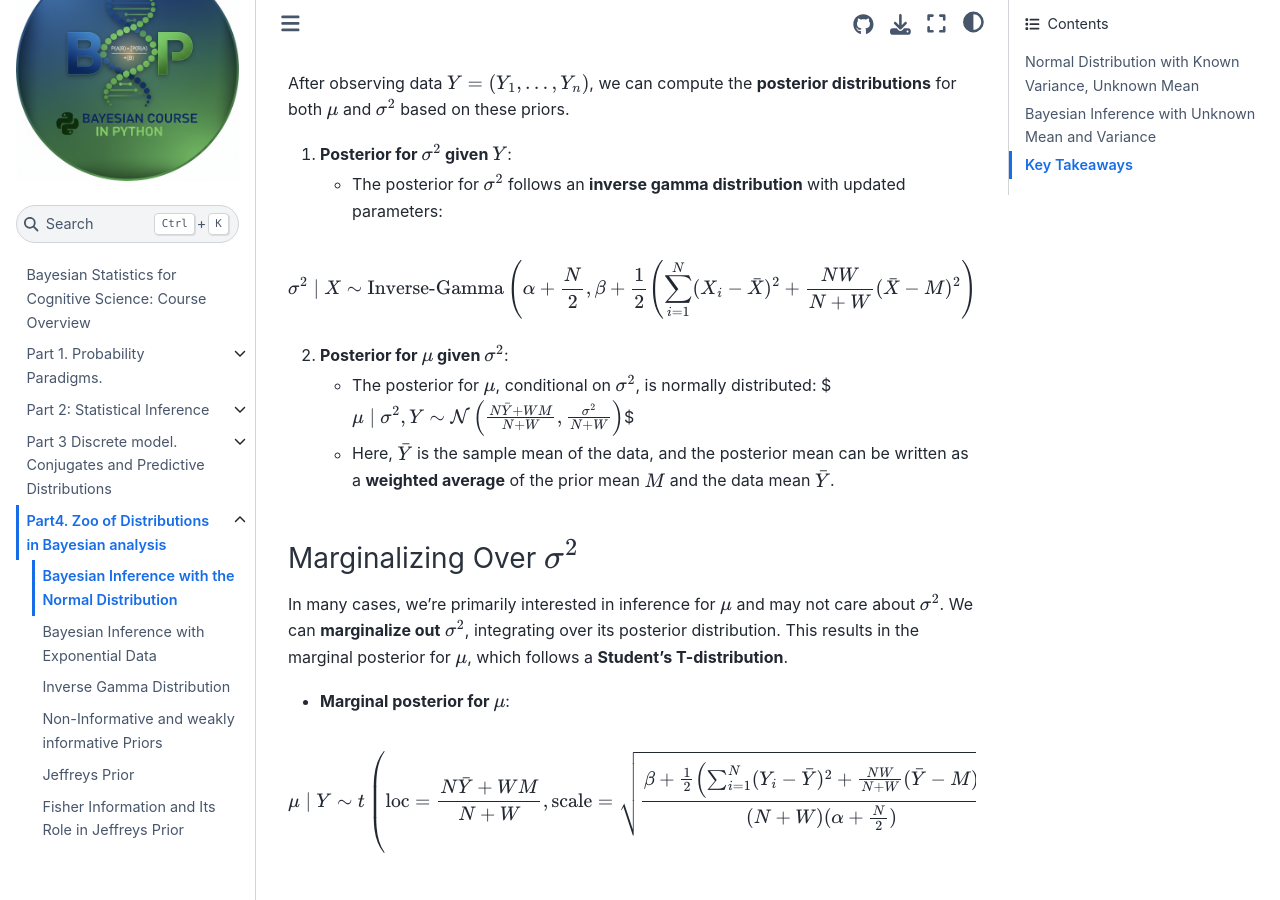
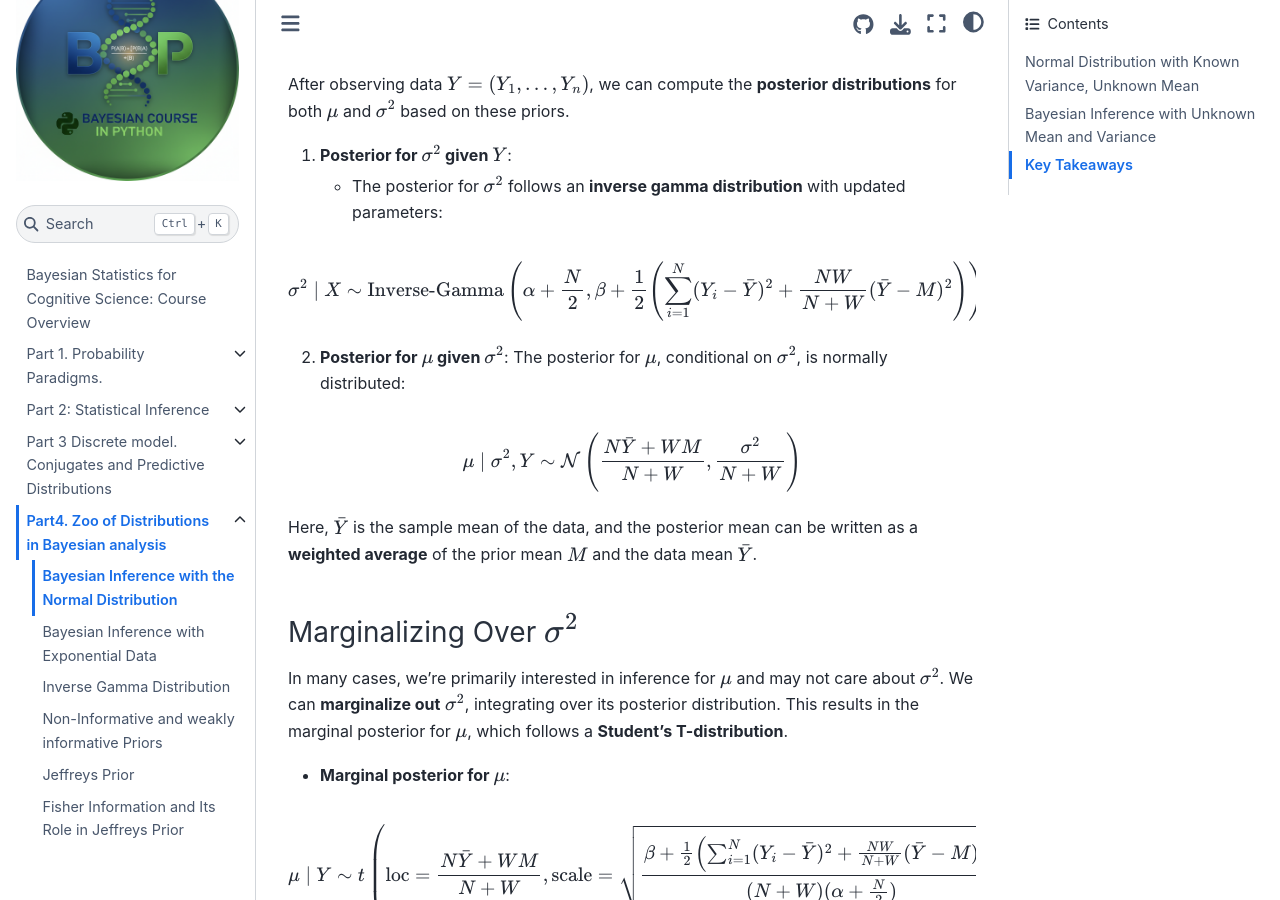
Before and after one commit to iknyazeva/bayes-cogsci-book, a Jupyter Book: the page built from 4.NormalData.md, in a window 1280 px wide and 900 px high, scrolled down 6540 px. Built offline with Jupyter Book 1.0.4 settings and Sphinx 7.4.7 and the Sphinx Book theme 1.1.4, drawn with Linux system fonts in a browser that asks for light colours; some of the changed text lies outside the part shown.

```diff
--- a/4.NormalData.md
+++ b/4.NormalData.md
@@ -60,7 +60,7 @@
 The **likelihood** of the observed data $Y_1, Y_2, \dots, Y_n$, which are normally distributed with **known variance** $\sigma^2$, is:
 
 $$
-X_i \sim \mathcal{N}(\mu, \sigma^2)
+Y_i \sim \mathcal{N}(\mu, \sigma^2)
 $$
 
 Given the prior and likelihood, the **posterior distribution** for $\mu$is normally distributed with an updated mean and variance.
@@ -161,19 +161,19 @@
 
 where $\eta \sim N(0, s_0^2)$, with $\epsilon$ and $\eta$ independent.
 
-#### Step 2: Substituting $\mu$ into the equation for $x$
+#### Step 2: Substituting $\mu$ into the equation for $y$
 
-Substitute $\mu = m_0 + \eta$ into the equation for $x$:
+Substitute $\mu = m_0 + \eta$ into the equation for $y$:
 
 $$
 y = m_0 + \eta + \epsilon
 $$
 
-#### Step 3: Finding the distribution of $x$
+#### Step 3: Finding the distribution of $y$
 
-Recall that adding two normal random variables results in another normal random variable. So, $x$ is normal, and we can compute the mean and variance.
+Recall that adding two normal random variables results in another normal random variable. So, $y$ is normal, and we can compute the mean and variance.
 
-The expected value of $x$ is:
+The expected value of $y$ is:
 
 $$
 E(y) = E(m_0 + \eta + \epsilon) = m_0 + E(\eta) + E(\epsilon) = m_0 + 0 + 0 = m_0
@@ -191,7 +191,7 @@
 \text{Var}(y) = s_0^2 + \sigma_0^2
 $$
 
-Thus, the marginal distribution for $x$ is:
+Thus, the marginal distribution for $y$ is:
 
 $$
 x \sim N(m_0, s_0^2 + \sigma_0^2)
@@ -238,16 +238,17 @@
    - The posterior for $\sigma^2$ follows an **inverse gamma distribution** with updated parameters:
 
 $$
-\sigma^2 \mid X \sim \text{Inverse-Gamma}\left(\alpha + \frac{N}{2}, \beta + \frac{1}{2} \left(\sum_{i=1}^N (X_i - \bar{X})^2 + \frac{N W}{N + W} (\bar{X} - M)^2\right)\right)
+\sigma^2 \mid X \sim \text{Inverse-Gamma}\left(\alpha + \frac{N}{2}, \beta + \frac{1}{2} \left(\sum_{i=1}^N (Y_i - \bar{Y})^2 + \frac{N W}{N + W} (\bar{Y} - M)^2\right)\right)
 $$
 
 2. **Posterior for $\mu$ given $\sigma^2$**:
-   - The posterior for $\mu$, conditional on $\sigma^2$, is normally distributed:
+The posterior for $\mu$, conditional on $\sigma^2$, is normally distributed:
+
 $$
 \mu \mid \sigma^2, Y \sim \mathcal{N}\left(\frac{N \bar{Y} + W M}{N + W}, \frac{\sigma^2}{N + W}\right)
 $$
 
-   - Here, $\bar{Y}$ is the sample mean of the data, and the posterior mean can be written as a **weighted average** of the prior mean $M$ and the data mean $\bar{Y}$.
+Here, $\bar{Y}$ is the sample mean of the data, and the posterior mean can be written as a **weighted average** of the prior mean $M$ and the data mean $\bar{Y}$.
 
 ### Marginalizing Over $\sigma^2$
 In many cases, we're primarily interested in inference for $\mu$ and may not care about $\sigma^2$. We can **marginalize out** $\sigma^2$, integrating over its posterior distribution. This results in the marginal posterior for $\mu$, which follows a **Student’s T-distribution**.
```
